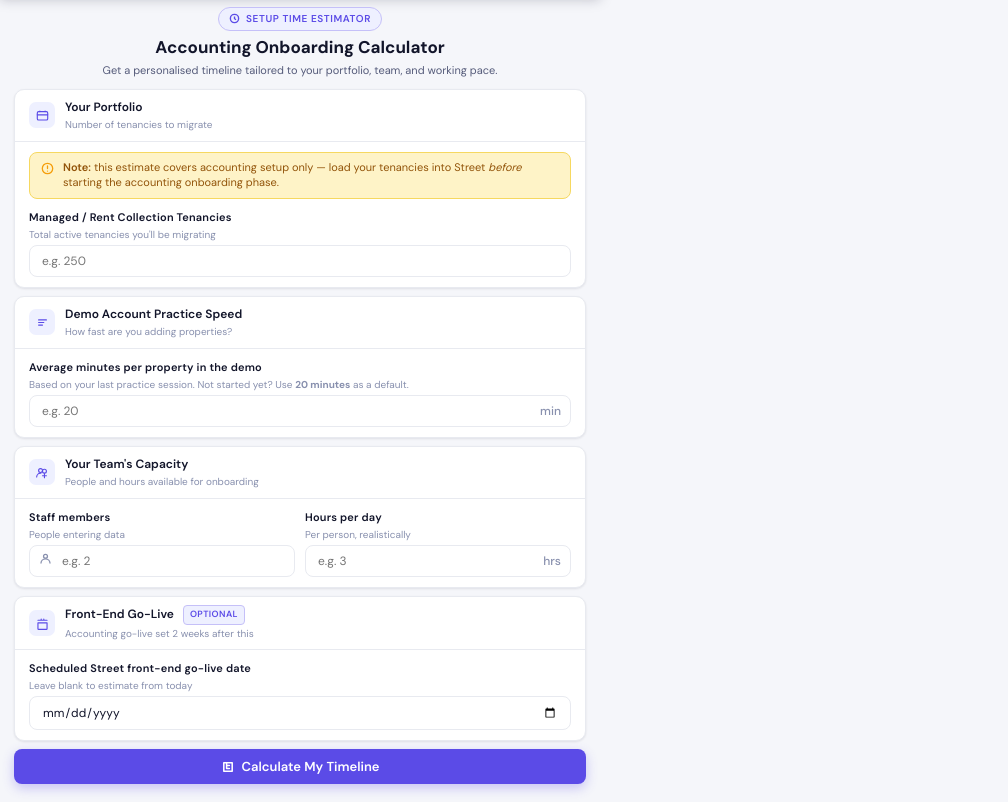
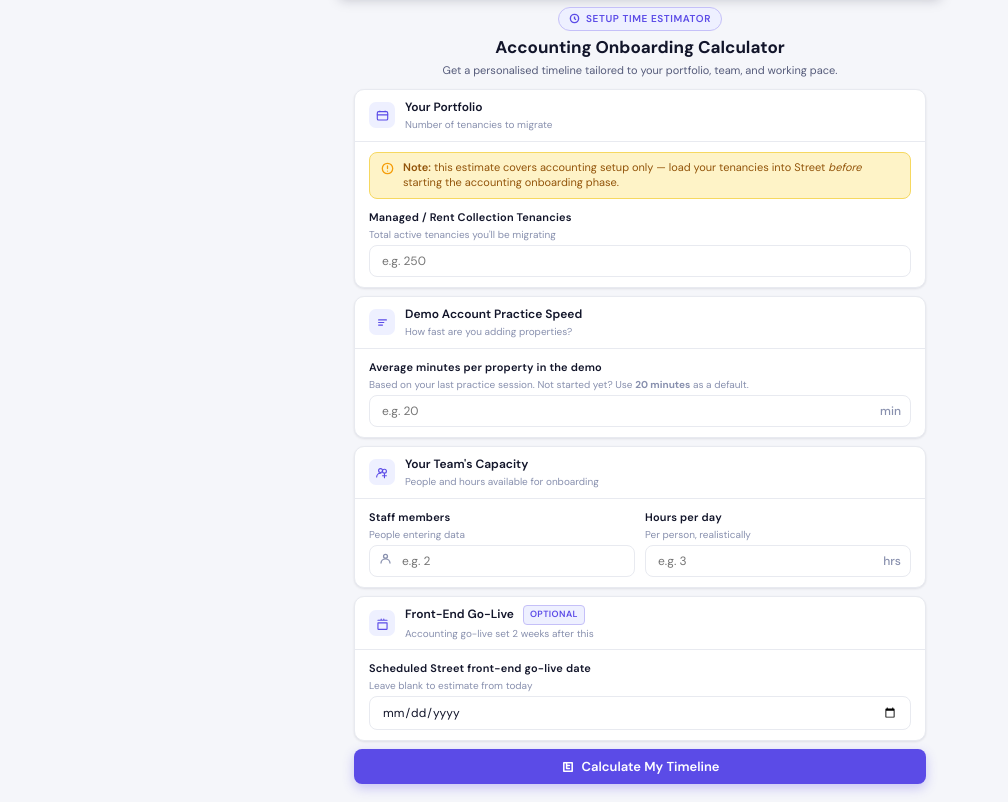
Before and after one commit to amydawber-del/TestCalc, a plain HTML site: page index.html in a window 1280 px wide. Shown: the part 45-847 px from the top of the page, without its empty margins (0-1008 px from the left). Drawn offline with Linux system fonts and the light colour scheme.

Commit message:
Update index.html

```diff
--- a/index.html
+++ b/index.html
@@ -37,9 +37,9 @@ body{
   color:var(--text-primary);
   background:#F5F6FA;
   min-height:100vh;
-  width:600px;
+  width:100%;
   max-width:600px;
-  margin:0;
+  margin:0 auto;
   overflow-x:hidden;
 }
 
@@ -51,6 +51,7 @@ nav{
   align-items:center;
   justify-content:space-between;
   height:42px;
+  width:100%;
   box-shadow:0 2px 12px rgba(18,21,42,0.25);
 }
 .nav-logo img{height:20px;filter:brightness(0) invert(1)}
```
